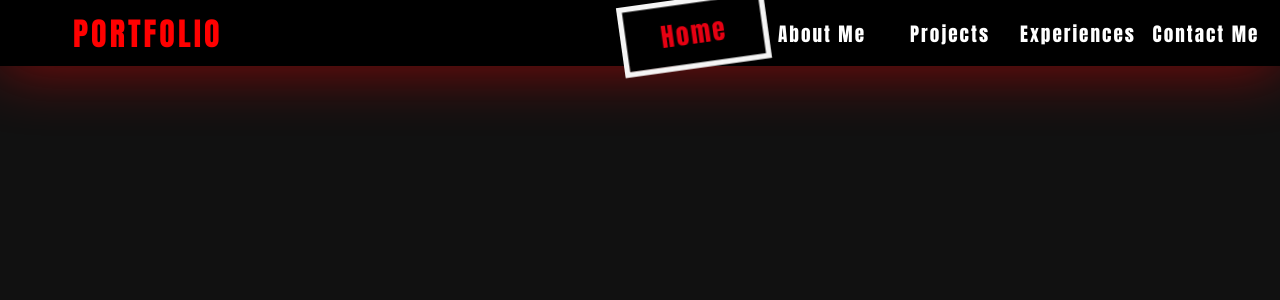
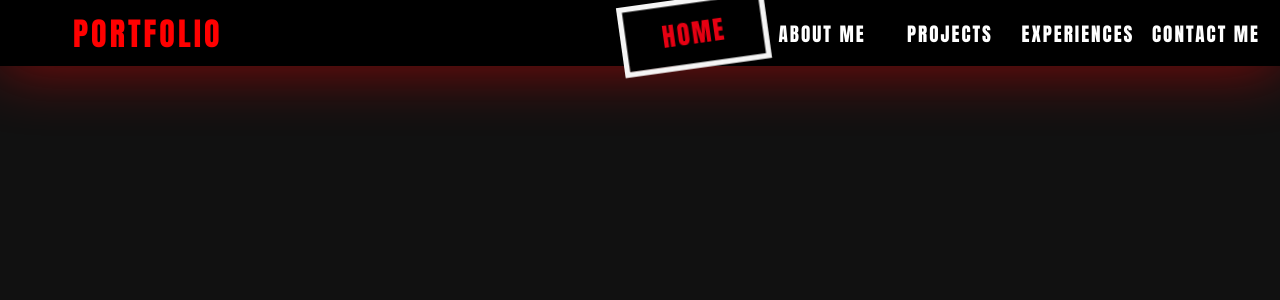
Before and after one commit to tersorasora/kenton-portfolio, a React (Vite) app: page / in a window 1280 px wide. Shown: the top 300 px of the page. Built offline with nearby package versions, Linux system fonts and the light colour scheme.

Commit message:
nambah dikit

```diff
--- a/src/components/Navbar/Navbar.jsx
+++ b/src/components/Navbar/Navbar.jsx
@@ -10,11 +10,11 @@ const Navbar = () => {
     <nav className='navbar'>
       <div className='logo'>PORTFOLIO</div>
       <ul className='nav-links'>
-        <li className={currentIndex === 0 ? 'active' : ''}><Link to="/kenton-portfolio/" onClick={() => setNextIndex(0)}>Home</Link></li>
-        <li className={currentIndex === 1 ? 'active' : ''} ><Link to="/kenton-portfolio/about" onClick={() => setNextIndex(1)}>About Me</Link></li>
-        <li className={currentIndex === 2 ? 'active' : ''} ><Link to="/kenton-portfolio/projects" onClick={() => setNextIndex(2)}>Projects</Link></li>
-        <li className={currentIndex === 3 ? 'active' : ''} ><Link to="/kenton-portfolio/experiences" onClick={() => setNextIndex(3)}>Experiences</Link></li>
-        <li className={currentIndex === 4 ? 'active' : ''} ><Link to="/kenton-portfolio/contact" onClick={() => setNextIndex(4)}>Contact Me</Link></li>
+        <li className={currentIndex === 0 ? 'active' : ''}><Link to="/kenton-portfolio/" onClick={() => setNextIndex(0)}>HOME</Link></li>
+        <li className={currentIndex === 1 ? 'active' : ''} ><Link to="/kenton-portfolio/about" onClick={() => setNextIndex(1)}>ABOUT ME</Link></li>
+        <li className={currentIndex === 2 ? 'active' : ''} ><Link to="/kenton-portfolio/projects" onClick={() => setNextIndex(2)}>PROJECTS</Link></li>
+        <li className={currentIndex === 3 ? 'active' : ''} ><Link to="/kenton-portfolio/experiences" onClick={() => setNextIndex(3)}>EXPERIENCES</Link></li>
+        <li className={currentIndex === 4 ? 'active' : ''} ><Link to="/kenton-portfolio/contact" onClick={() => setNextIndex(4)}>CONTACT ME</Link></li>
       </ul>
     </nav>
   )
--- a/src/components/Pages/Projects/Projects.css
+++ b/src/components/Pages/Projects/Projects.css
@@ -20,7 +20,6 @@
     flex-direction: column;
     align-items: center;
     justify-content: start;
-    /* outline: 2px solid white; */
     gap: 2vh;
     user-select: none;
 }
@@ -46,14 +45,14 @@
     display: flex;
     justify-content: center;
     gap: 8px;
-    animation: bobbing 1s infinite ease-in-out;
 }
 
 .project-name h2 span {
     display: flex;
     transform: rotate(-2deg) skew(-5deg);
     padding: 6px 12px;
-    position: relative
+    position: relative;
+    animation: bobbing 1s infinite ease-in-out;
 }
 
 .project-name h2 .name-first {
--- a/src/components/Pages/Projects/Projects.jsx
+++ b/src/components/Pages/Projects/Projects.jsx
@@ -1,8 +1,7 @@
 import React, {useState} from 'react';
 import './Projects.css';
 import transition from '../../Transition/Transition';
-import { image, span } from 'framer-motion/client';
-import { color } from 'framer-motion';
+import { motion, AnimatePresence } from 'framer-motion';
 
 // IMAGES
 import atmaKitchenAdmin from '../../../assets/Image/projects/atma-kitchen admin page.png';
@@ -16,8 +15,8 @@ import myTicketTicket from '../../../assets/Image/projects/My-Ticketz Ticket.png
 import soulmerge1 from '../../../assets/Image/projects/soul-merge main menu.png';
 import soulmerge2 from '../../../assets/Image/projects/soul-merge exploration.png';
 
-import IOS1 from '../../../assets/Image/projects/IOS map.png';
-import IOS2 from '../../../assets/Image/projects/IOS recorder.png';
+import IOSImage1 from '../../../assets/Image/projects/IOS map.png';
+import IOSImage2 from '../../../assets/Image/projects/IOS recorder.png';
 
 import this1 from '../../../assets/Image/projects/this 1.png';
 import this2 from '../../../assets/Image/projects/this 2.png';
@@ -68,8 +67,8 @@ const projectList = [
     projectType: "WINDOWS APPLICATION",
     dificulty: "8",
     images: [
-      IOS1,
-      IOS2,
+      IOSImage1,
+      IOSImage2,
     ],
   },
   {
@@ -89,14 +88,17 @@ const projectList = [
 
 const Projects = () => {
   const [currentIndex, setCurrentIndex] = useState(0);
+  const [slideDirection, setSlideDirection] = useState('left');
 
   const prevProject = () => {
+    setSlideDirection('right');
     setCurrentIndex((prev) =>
       prev === 0 ? 0 : prev - 1
     );
   };
 
   const nextProject = () => {
+    setSlideDirection('left');
     setCurrentIndex((prev) =>
       prev === projectList.length - 1 ? projectList.length - 1  : prev + 1
     );
@@ -104,19 +106,33 @@ const Projects = () => {
 
   return (
     <div className="background-project">
+      <AnimatePresence mode="wait">
       <div className="project">
         <div className="project-name">
           <button className={currentIndex <= 0 ? "arrow-btn-disabled left" : "arrow-btn left"} onClick={prevProject}><i className="fas fa-caret-left"></i></button>
-          <h2>
+          <motion.h2
+            key={currentIndex}
+            initial={{ x: slideDirection === 'left' ? 300 : -300, opacity: 0.25 }}
+            animate={{ x: 0, opacity: 1 }}
+            exit={{ x: 0, opacity: 0 }}
+            transition={{ duration: 0.25 }}
+          >
             <span className='name-first'>{projectList[currentIndex].name}</span>
             <span className='name-second'>{projectList[currentIndex].nameSecond}</span>
             {projectList[currentIndex].nameThird && (
               <span className="name-third">{projectList[currentIndex].nameThird}</span>
             )}
-          </h2>
+          </motion.h2>
           <button className={currentIndex >= projectList.length - 1 ? "arrow-btn-disabled right" : "arrow-btn right"} onClick={nextProject}><i className="fas fa-caret-right"></i></button>
         </div>
-        <div className="project-content">
+        <motion.div
+          key={currentIndex}
+          initial={{ x: slideDirection === 'left' ? 300 : -300, opacity: 0.25 }}
+          animate={{ x: 0, opacity: 1 }}
+          exit={{ x: 0, opacity: 0 }}
+          transition={{ duration: 0.25 }}
+          className='project-content'
+        >
           <div className="project-images">
             {projectList[currentIndex].images.length > 0 ? (
               projectList[currentIndex].images.map((image, index) => (
@@ -152,8 +168,9 @@ const Projects = () => {
               </div>
             </div>
           </div>
-        </div>
+        </motion.div>
       </div>
+      </AnimatePresence>
     </div>
   );
 }
```
